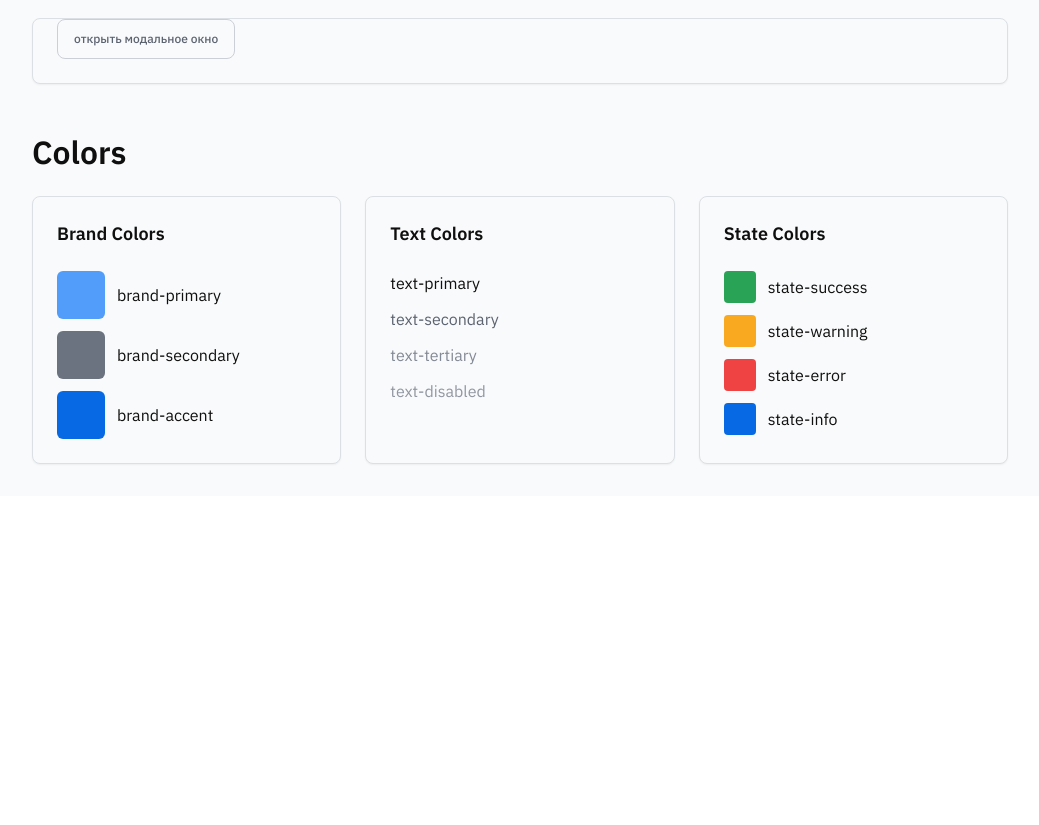
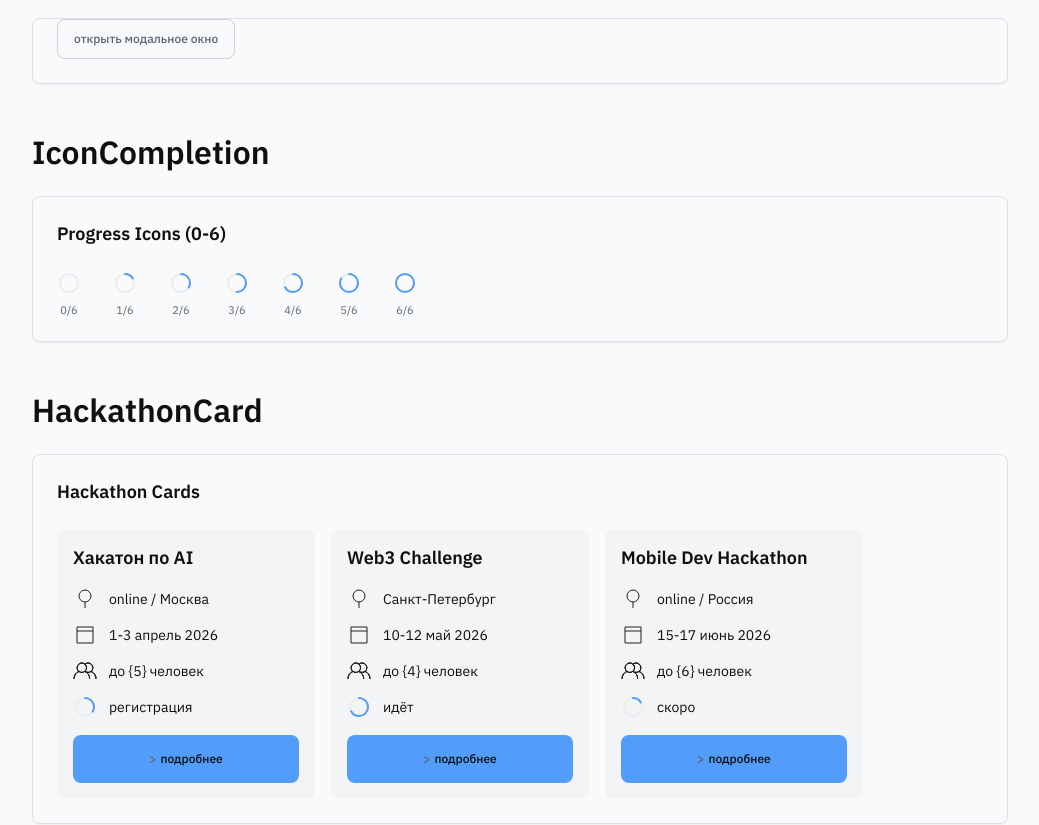
Before and after one commit to konkovo-dev/hackathon-platform-web, a Next.js app: page /design-system in a window 1280 px wide. Shown: the part 5900-6725 px from the top of the page, without its empty margins (240-1279 px from the left). Before the commit the page ends 6396 px from the top, so only its background shows below. Built offline with nearby package versions, Linux system fonts and the light colour scheme; no server answers.

Commit message:
Add HackathonCard and IconCompletion to design system

```diff
--- a/src/app/(app)/design-system/page.tsx
+++ b/src/app/(app)/design-system/page.tsx
@@ -9,6 +9,7 @@ import { Chip } from '@/shared/ui/Chip'
 import { ChipList } from '@/shared/ui/ChipList'
 import { FormField } from '@/shared/ui/FormField'
 import { Icon } from '@/shared/ui/Icon'
+import { IconCompletion } from '@/shared/ui/IconCompletion'
 import { Input } from '@/shared/ui/Input'
 import { InputLabel } from '@/shared/ui/InputLabel'
 import { Label } from '@/shared/ui/Label'
@@ -23,6 +24,8 @@ import { Switch } from '@/shared/ui/Switch'
 import { SwitchField } from '@/shared/ui/SwitchField'
 import { Typography } from '@/shared/ui/Typography'
 import { UserName } from '@/shared/ui/UserName'
+import { HackathonCard } from '@/features/hackathon-list/ui/HackathonCard'
+import type { Hackathon } from '@/entities/hackathon/model/types'
 import Link from 'next/link'
 
 export default function DesignSystemPage() {
@@ -30,8 +33,41 @@ export default function DesignSystemPage() {
   const [switchFieldChecked, setSwitchFieldChecked] = useState(false)
   const [selectedBackend, setSelectedBackend] = useState<'remote' | 'local'>('remote')
 
+  const mockHackathons: Hackathon[] = [
+    {
+      hackathonId: '1',
+      name: 'Хакатон по AI',
+      location: { online: true, city: 'Москва', country: 'Россия' },
+      dates: { startsAt: '2026-04-01T00:00:00Z', endsAt: '2026-04-03T00:00:00Z' },
+      limits: { teamSizeMax: 5 },
+      registrationPolicy: { allowIndividual: true, allowTeam: true },
+      stage: 'REGISTRATION',
+      state: 'PUBLISHED',
+    },
+    {
+      hackathonId: '2',
+      name: 'Web3 Challenge',
+      location: { online: false, city: 'Санкт-Петербург', country: 'Россия' },
+      dates: { startsAt: '2026-05-10T00:00:00Z', endsAt: '2026-05-12T00:00:00Z' },
+      limits: { teamSizeMax: 4 },
+      registrationPolicy: { allowIndividual: false, allowTeam: true },
+      stage: 'RUNNING',
+      state: 'PUBLISHED',
+    },
+    {
+      hackathonId: '3',
+      name: 'Mobile Dev Hackathon',
+      location: { online: true, country: 'Россия' },
+      dates: { startsAt: '2026-06-15T00:00:00Z', endsAt: '2026-06-17T00:00:00Z' },
+      limits: { teamSizeMax: 6 },
+      registrationPolicy: { allowIndividual: true, allowTeam: true },
+      stage: 'UPCOMING',
+      state: 'PUBLISHED',
+    },
+  ]
+
   return (
-    <div className="container mx-auto max-w-7xl p-8">
+    <div className="container mx-auto max-w-[1080px] p-8">
       <div className="mb-8 flex items-center justify-between">
         <Typography variant="display-xl">Design System</Typography>
       </div>
@@ -668,6 +704,49 @@ export default function DesignSystemPage() {
             </Modal>
           </section>
 
+          {/* IconCompletion */}
+          <section>
+            <Typography variant="heading-lg" className="mb-6">
+              IconCompletion
+            </Typography>
+            <Card>
+              <CardHeader>
+                <Typography variant="title-md">Progress Icons (0-6)</Typography>
+              </CardHeader>
+              <CardContent>
+                <div className="flex flex-wrap items-center gap-8">
+                  {([0, 1, 2, 3, 4, 5, 6] as const).map((progress) => (
+                    <div key={progress} className="flex flex-col items-center gap-2">
+                      <IconCompletion progress={progress} />
+                      <Typography variant="caption-xs" className="text-text-secondary">
+                        {progress}/6
+                      </Typography>
+                    </div>
+                  ))}
+                </div>
+              </CardContent>
+            </Card>
+          </section>
+
+          {/* HackathonCard */}
+          <section>
+            <Typography variant="heading-lg" className="mb-6">
+              HackathonCard
+            </Typography>
+            <Card>
+              <CardHeader>
+                <Typography variant="title-md">Hackathon Cards</Typography>
+              </CardHeader>
+              <CardContent>
+                <div className="grid grid-cols-[repeat(auto-fill,258px)] gap-m8">
+                  {mockHackathons.map((hackathon) => (
+                    <HackathonCard key={hackathon.hackathonId} hackathon={hackathon} />
+                  ))}
+                </div>
+              </CardContent>
+            </Card>
+          </section>
+
           {/* Colors */}
           <section>
             <Typography variant="heading-lg" className="mb-6">
```
